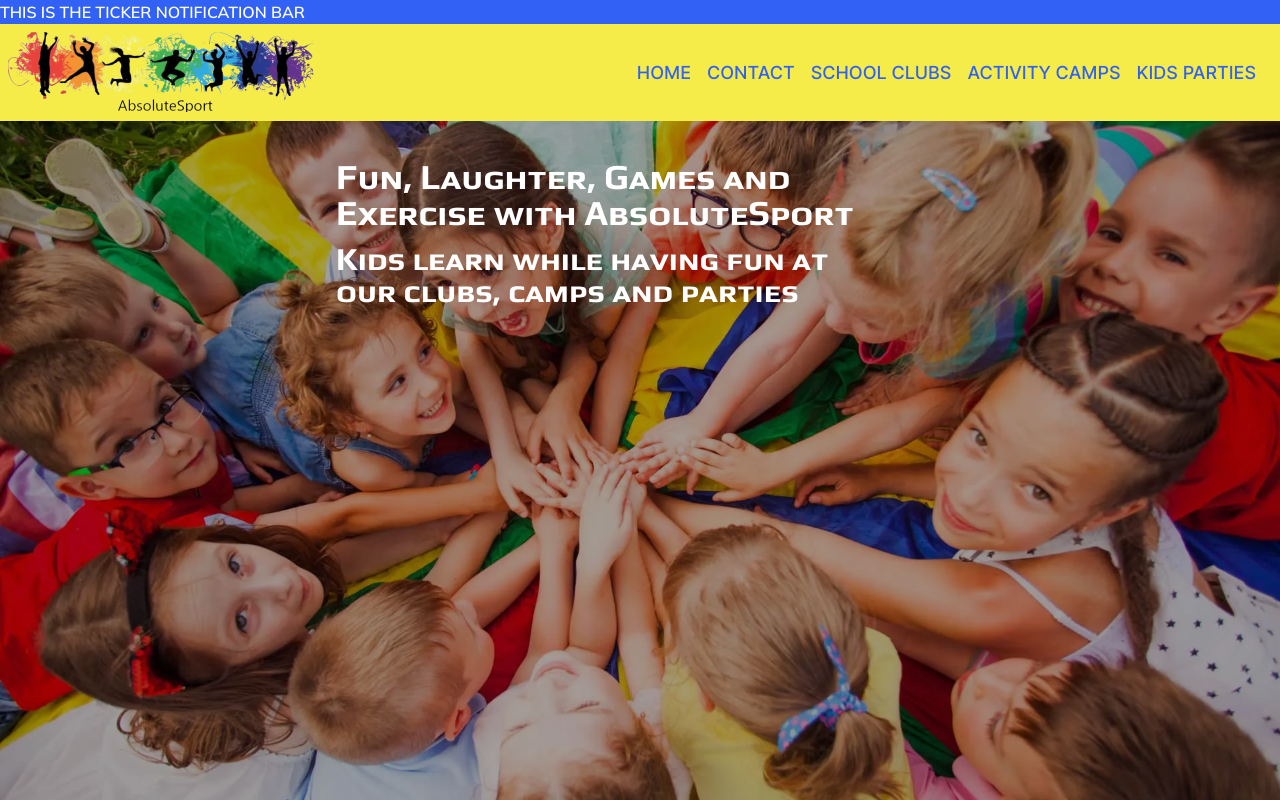
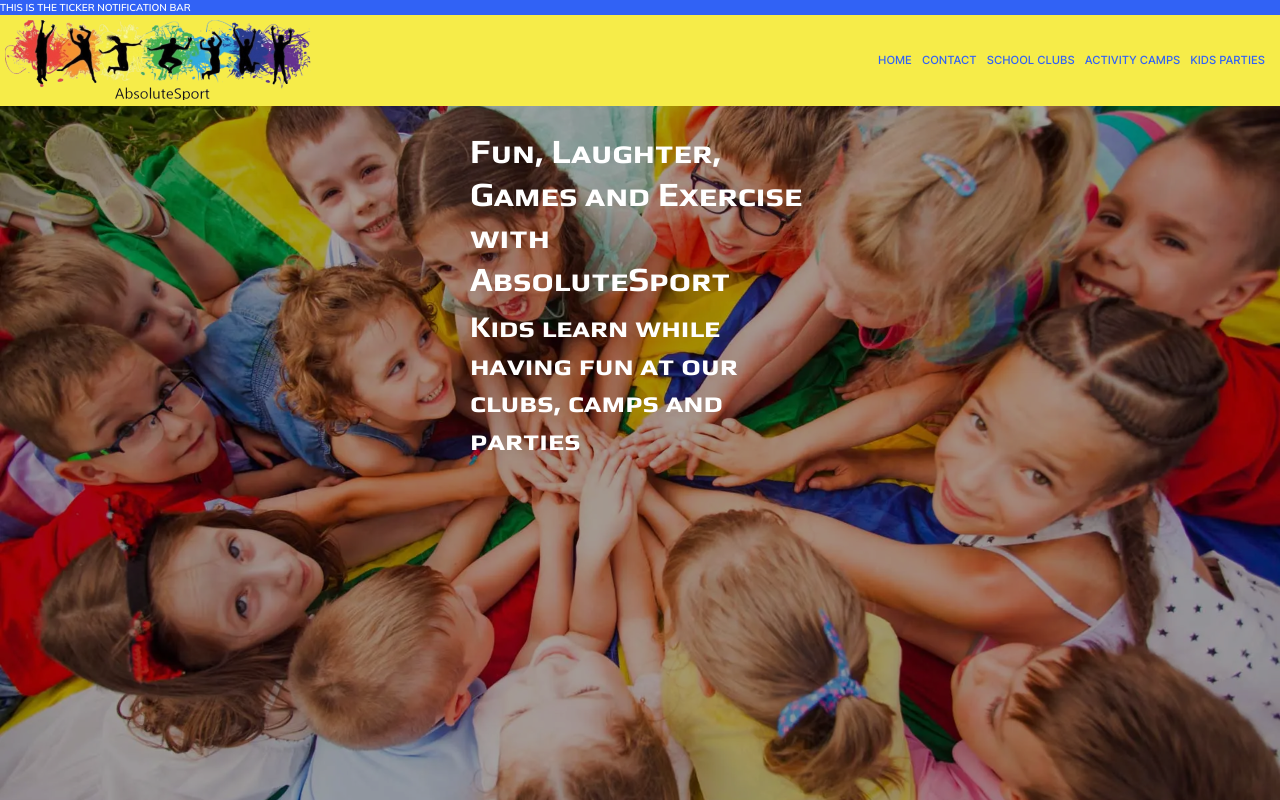
Before and after one commit to SPH73/absoluteSport-ssr-webapp, a Nuxt app: page / in a window 1280 px wide. Shown: the top 800 px of the page. Built offline with nearby package versions, Linux system fonts and the light colour scheme.

Commit message:
added in base components, updated tailwind config

```diff
--- a/assets/css/tailwind.css
+++ b/assets/css/tailwind.css
@@ -36,24 +36,23 @@
     --color-light: 255 255 255;
     --color-blackdrop: 0 0 0;
 
-    font-size: 16px;
-    font-family: Avenir, Helvetica, Arial, sans-serif;
+    font-size: 10px;
   }
 
 
-  main { flex-grow: 1; font-size: clamp(1rem, -4vw + 6rem, 4rem); }
+  main { flex-grow: 1; }
   header, footer { flex-shrink:0;}
 
   h1, h2, h3, h4, h5, h6, label {
     font-variant-caps: small-caps;
-    font-weight: 600;
+    font-weight: 700;
     color: rgb(255 255 255);
     }
 }
 
-h1{ max-width: 650px; margin-block: 0.4rem 0.8rem; font-size: 2.2rem; line-height: 1;}
-h2{ max-width: 500px;margin-block: 0.4rem 0.8rem; font-size: 2rem; line-height:1;}
-h3{ max-width: 700px;margin-block: 1.5rem 0.8rem; font-size: 1.8rem; line-height: 1.2;}
-h4{ max-width: 700px;margin-block: 0.2rem; font-size: 1.6rem;}
+h1{ max-width: 650px; margin-block: 0.4rem 0.8rem; font-size: 3.4rem; line-height: 1.25;}
+h2{ max-width: 600px;margin-block: 0.4rem 0.8rem; font-size: 3rem; line-height:1.25;}
+h3{ max-width: 700px;margin-block: 1.5rem 0.8rem; font-size: 2.2rem; line-height: 1.2;}
+h4{ margin-block: 0.2rem; font-size: 2rem;line-height: 1.2;}
 
-p{ max-width: 700px;margin-block: 0.4rem 0.8rem; font-size: 1rem; color: rgb(255 255 255)}
+p{ max-width: 700px; margin-block: 1rem; font-size: 1.6rem; line-height: 1.3;color: rgb(255 255 255)}
--- /dev/null
+++ b/components/BaseCard.vue
@@ -0,0 +1,10 @@
+<script lang="ts" setup></script>
+
+<template>
+  <div
+    class="bg-secondary rounded-md border-4 border-white max-w-6xl py-8 px-8 mx-auto my-4"
+  >
+    <div class="container"></div>
+    <slot />
+  </div>
+</template>
--- /dev/null
+++ b/components/BaseContent.vue
@@ -0,0 +1,24 @@
+<script lang="ts" setup></script>
+
+<template>
+  <div class="tracking-wide">
+    <h2 class="text-accent font-play">
+      <slot name="title" />
+    </h2>
+    <h3 class="text-accent font-play">
+      <slot name="sub-1" />
+    </h3>
+    <p class="font-mulish">
+      <slot name="para-1" />
+    </p>
+    <h3 class="text-accent font-play">
+      <slot name="sub-2" />
+    </h3>
+    <p class="font-mulish">
+      <slot name="para-2" />
+    </p>
+    <p class="font-mulish">
+      <slot name="para-3" />
+    </p>
+  </div>
+</template>
--- a/tailwind.config.js
+++ b/tailwind.config.js
@@ -14,15 +14,33 @@ module.exports = {
   'content/**/*.md',
 ],
   theme: {
+    fontFamily: {
+      'play': ['Play-Bold','sans-serif'],
+      'mulish': ['Mulish-Semibold','sans-serif'],
+      'inter-regular': ['Inter-Regular','sans-serif'],
+      'inter-medium': ['Inter-Medium','sans-serif'],
+      'inter-bold': ['Inter-Bold','sans-serif'],
+    },
+     screens: {
+      xs: '320px', //min-width
+      sm: '480px',
+      md: '768px',
+      lg: '976px',
+      xl: '1440px',
+      '2xl':'1600px',
+      '3xl':'1920px',
+    },
     container: {
       center: true,
-      padding: {
-        xs: '0.5rem',
-        sm: '1rem',
-        md: '1.6rem',
-        lg: '2rem'
-      }
+       padding: {
+        DEFAULT: '1rem',
+        sm: '2rem',
+        lg: '4rem',
+        xl: '5rem',
+        '2xl': '6rem',
+      },
     },
+
     extend: {
       colors: {
       transparent: 'transparent',
@@ -37,23 +55,6 @@ module.exports = {
       },
     },
 
-
-    screens: {
-      'xs': '320px', //min-width
-      'sm': '480px',
-      'md': '768px',
-      'lg': '976px',
-      'xl': '1440px',
-      '2xl':'1600px',
-      '3xl':'1920px',
-    },
-    fontFamily: {
-      'play': ['Play-Bold','sans-serif'],
-      'mulish': ['Mulish-Semibold','sans-serif'],
-      'inter-regular': ['Inter-Regular','sans-serif'],
-      'inter-medium': ['Inter-Medium','sans-serif'],
-      'inter-bold': ['Inter-Bold','sans-serif'],
-    },
   },
   plugins: [
     require('@tailwindcss/typography'),
```
